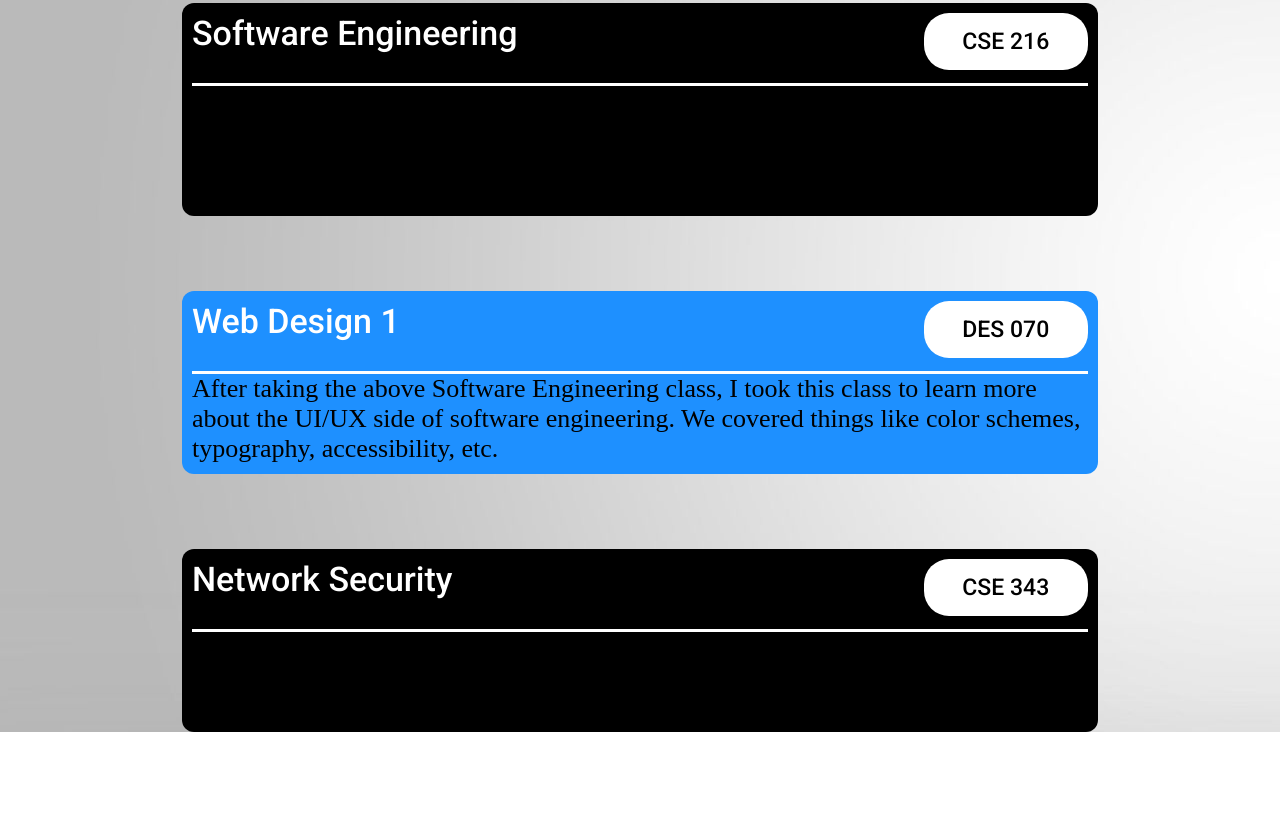
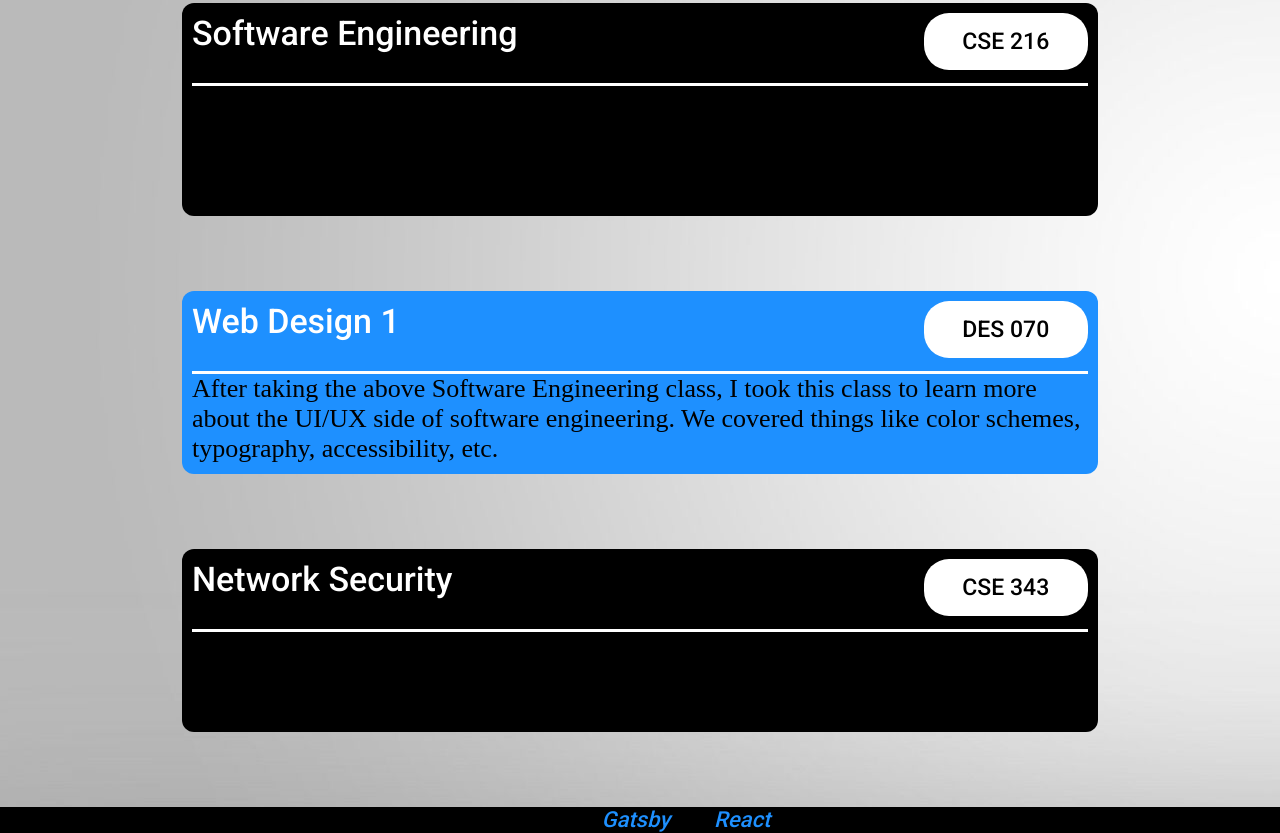
Before and after one commit to ColeBuck/portfolio, a Gatsby site: page /coursework in a window 1280 px wide. Shown: the part 523-1356 px from the top of the page. Before the commit the page ends 1255 px from the top, so only its background shows below. Built offline with nearby package versions, Linux system fonts and the light colour scheme; Gatsby itself is replaced by a stand-in of ours.

Commit message:
add footer

```diff
--- /dev/null
+++ b/src/components/Footer.js
@@ -0,0 +1,8 @@
+import React from "react"
+import "./Footer.scss"
+
+export default function Footer() {
+    return <div class="footer">
+        <p><i>Built with <a href="https://www.gatsbyjs.com/">Gatsby</a> and <a href="https://reactjs.org/">React</a></i></p>
+    </div>
+}
--- /dev/null
+++ b/src/components/Footer.scss
@@ -0,0 +1,19 @@
+.footer {
+    background-color: black;
+}
+
+.footer p {
+    background-color: black;
+    font-size: 22px;
+    text-align: center;
+}
+
+.footer a {
+    color: dodgerblue;
+    background-color: black;
+    border: 0;
+    border-radius: 0;
+    padding: 0;
+    margin: 0;
+    font-size: 22px;
+}
--- a/src/pages/coursework.js
+++ b/src/pages/coursework.js
@@ -1,6 +1,7 @@
 import React from "react"
 import Navbar from "../components/Navbar"
 import CourseCard from "../components/CourseCard"
+import Footer from "../components/Footer"
 import "../components/Base.scss"
 
 const courses = [
@@ -40,5 +41,6 @@ export default function Coursework() {
             return <CourseCard color={colors[index % colors.length]} title={item.title} description={item.description} link={item.link} abbrev={item.abbrev}></CourseCard>
             })}
         </div>
+        <Footer/>
     </div>
 }
--- a/src/pages/index.js
+++ b/src/pages/index.js
@@ -1,11 +1,13 @@
 import React from "react"
 import Navbar from "../components/Navbar"
 import AboutMe from "../components/AboutMe"
+import Footer from "../components/Footer"
 import "../components/Base.scss"
 
 export default function Home() {
   return <div>
     <Navbar/>
     <AboutMe/>
+    <Footer/>
   </div>
 }
--- a/src/pages/projects.js
+++ b/src/pages/projects.js
@@ -1,6 +1,7 @@
 import React from "react"
 import Navbar from "../components/Navbar"
 import ProjectCard from "../components/ProjectCard"
+import Footer from "../components/Footer"
 import "../components/Base.scss"
 
 const projects = [
@@ -30,5 +31,6 @@ export default function Projects() {
           return <ProjectCard color={colors[index % colors.length]} title={item.title} description={item.description} link={item.link}></ProjectCard>
       })}
     </div>
+    <Footer/>
   </div>
 }
```
